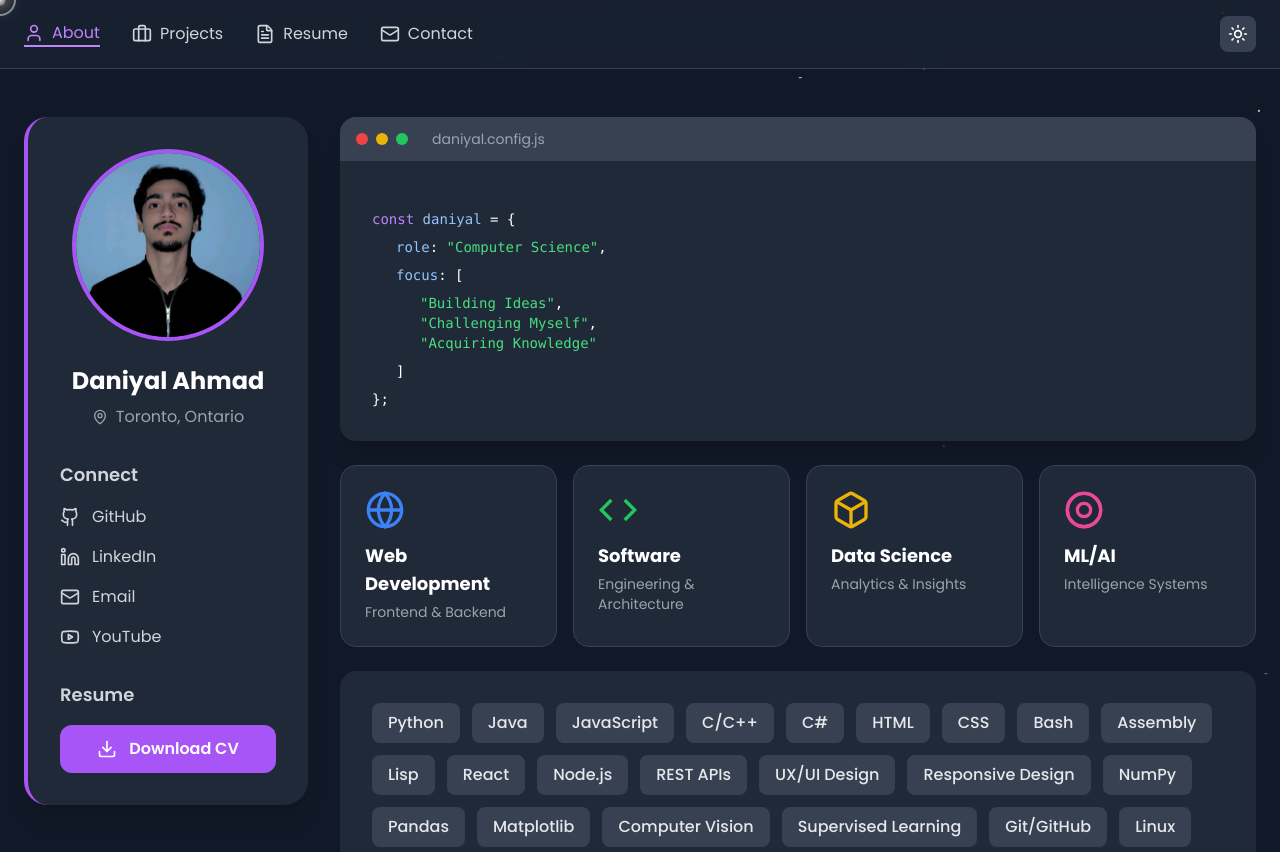
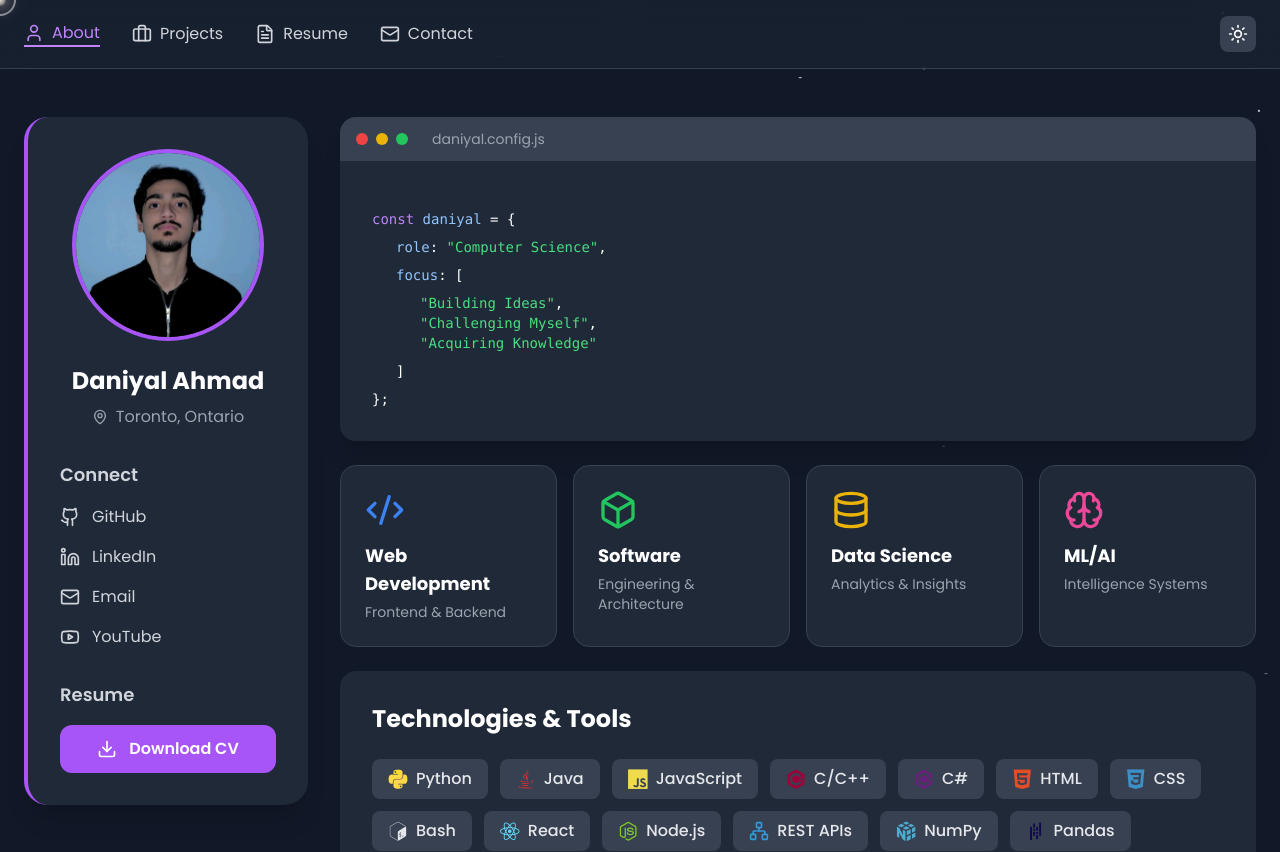
Before and after one commit to daniyalahmad45/my-portfolio, a React (Create React App) app: page / in a window 1280 px wide. Shown: the top 852 px of the page. Built offline with nearby package versions, Linux system fonts and the light colour scheme.

Commit message:
Add logos for tools and languages

```diff
--- a/package.json
+++ b/package.json
@@ -10,6 +10,7 @@
     "lucide-react": "^0.562.0",
     "react": "^19.2.3",
     "react-dom": "^19.2.3",
+    "react-icons": "^5.5.0",
     "react-scripts": "5.0.1",
     "web-vitals": "^2.1.4"
   },
--- a/src/App.js
+++ b/src/App.js
@@ -1,14 +1,16 @@
 import React, { useState } from 'react';
-import { Github, Linkedin, Mail, Briefcase, User, FileText, Sun, Moon, MapPin, ExternalLink, Youtube, Download } from 'lucide-react';
+import { Github, Linkedin, Mail, Briefcase, User, FileText, Sun, Moon, MapPin, ExternalLink, Youtube, Download, Code2, Database, Box, Brain, Eye, Network, Palette, Smartphone, Server, Zap, PackageOpen, Cpu } from 'lucide-react';
 
 export default function Portfolio() {
   const [activeTab, setActiveTab] = useState('about');
   const [darkMode, setDarkMode] = useState(true);
 
-  // Custom cursor effect
   React.useEffect(() => {
     const cursor = document.getElementById('cursor');
     const follower = document.getElementById('cursor-follower');
+
+    if (!cursor || !follower) return;
+
     let mouseX = 0;
     let mouseY = 0;
     let followerX = 0;
@@ -70,7 +72,6 @@ export default function Portfolio() {
     };
   }, []);
 
-  // Replace this data with your own information
   const profileData = {
     name: "Daniyal Ahmad",
     location: "Toronto, Ontario",
@@ -87,7 +88,7 @@ export default function Portfolio() {
       title: "Machine Learning & Computer Vision Project",
       subtitle: "Python",
       description: "End-to-end pipeline (ingestion → features → training → evaluation) automated via CLI/config. Tuned SVM and Random Forest with cross-validated grid search; ~94% macro-F1 on held-out test set. Reproducible plots/reports using NumPy, Pandas, Matplotlib.",
-      techStack: "Python, NumPy, Pandas, Matplotlib, SVM, Random Forest",
+      techStack: ["Python", "NumPy", "Pandas", "Matplotlib"],
       github: "https://github.com/yourusername/ml-cv-project",
       demo: "#"
     },
@@ -95,7 +96,7 @@ export default function Portfolio() {
       title: "AI Resume Analyzer",
       subtitle: "Full Stack",
       description: "Designed and developed a full-stack web application that analyzes resumes and generates structured feedback across multiple scoring dimensions. Built a Node.js backend to process file uploads and perform text analysis using Llama 3 via Groq API, handling asynchronous requests and error states. Implemented a responsive React frontend providing real-time feedback, improving usability and clarity for end users.",
-      techStack: "Node.js, React, Groq API, Llama 3",
+      techStack: ["Node.js", "React", "JavaScript"],
       github: "https://github.com/daniyalahmad45/ai-resume-analyzer",
       demo: "#"
     },
@@ -103,7 +104,7 @@ export default function Portfolio() {
       title: "Web & UX/UI Contributor — Azlyf Co.",
       subtitle: "UX/UI Design",
       description: "Contributed to UX/UI design and development of a Shopify e-commerce site, customizing themes with HTML/CSS/Liquid and organizing 10+ products using UX-driven navigation structures.",
-      techStack: "Shopify, HTML, CSS, Liquid, UX/UI Design",
+      techStack: ["Shopify", "HTML", "CSS"],
       github: "#",
       demo: "#"
     },
@@ -111,47 +112,88 @@ export default function Portfolio() {
       title: "Fitness GPT",
       subtitle: "AI-Powered Workout Planner",
       description: "Built an AI-powered workout planner using React and Node.js, processing 5+ user inputs to generate structured plans via an OpenAI-compatible API with responsive UI and PDF export.",
-      techStack: "React, Node.js, OpenAI API",
+      techStack: ["React", "Node.js", "JavaScript"],
       github: "https://github.com/daniyalahmad45/fitnessgpt",
       demo: "#"
     }
   ];
 
+  // Complete tech icons mapping with devicon AND lucide fallbacks
+  const techIcons = {
+    // Programming Languages
+    'Python': { devicon: 'devicon-python-plain colored', lucide: null, color: null },
+    'Java': { devicon: 'devicon-java-plain colored', lucide: null, color: null },
+    'JavaScript': { devicon: 'devicon-javascript-plain colored', lucide: null, color: null },
+    'C/C++': { devicon: 'devicon-cplusplus-plain colored', lucide: null, color: null },
+    'C#': { devicon: 'devicon-csharp-plain colored', lucide: null, color: null },
+    'HTML': { devicon: 'devicon-html5-plain colored', lucide: null, color: null },
+    'CSS': { devicon: 'devicon-css3-plain colored', lucide: null, color: null },
+    'Bash': { devicon: 'devicon-bash-plain', lucide: null, color: null },
+    'Assembly': { devicon: null, lucide: 'Cpu', color: '#FF6B6B' },
+    'Lisp': { devicon: null, lucide: 'Code2', color: '#9B59B6' },
+
+    // Web & Systems
+    'React': { devicon: 'devicon-react-original colored', lucide: null, color: null },
+    'Node.js': { devicon: 'devicon-nodejs-plain colored', lucide: null, color: null },
+    'REST APIs': { devicon: null, lucide: 'Network', color: '#3498DB' },
+    'UX/UI Design Principles': { devicon: null, lucide: 'Palette', color: '#E91E63' },
+    'Responsive Design': { devicon: null, lucide: 'Smartphone', color: '#00BCD4' },
+    'Client-Server Architecture': { devicon: null, lucide: 'Server', color: '#8E44AD' },
+
+    // ML & Data
+    'Supervised Learning': { devicon: null, lucide: 'Brain', color: '#9C27B0' },
+    'Computer Vision': { devicon: null, lucide: 'Eye', color: '#2196F3' },
+    'Model Evaluation (F1, Precision, Recall)': { devicon: null, lucide: 'Zap', color: '#FFC107' },
+    'NumPy': { devicon: 'devicon-numpy-plain colored', lucide: null, color: null },
+    'Pandas': { devicon: 'devicon-pandas-plain colored', lucide: null, color: null },
+    'Matplotlib': { devicon: 'devicon-matplotlib-plain colored', lucide: null, color: null },
+
+    // Tools & Platforms
+    'Git/GitHub': { devicon: 'devicon-github-original', lucide: null, color: null },
+    'Linux': { devicon: 'devicon-linux-plain', lucide: null, color: null },
+    'Shopify': { devicon: null, lucide: 'PackageOpen', color: '#96BF48' },
+    'VS Code': { devicon: 'devicon-vscode-plain colored', lucide: null, color: null }
+  };
+
   const skills = {
     technical: [
-      "Python",
-      "Java",
-      "JavaScript",
-      "C/C++",
-      "C#",
-      "HTML",
-      "CSS",
-      "Bash",
-      "Assembly",
-      "Lisp"
+      "Python", "Java", "JavaScript", "C/C++", "C#", "HTML", "CSS", "Bash", "Assembly", "Lisp"
     ],
     webAndSystems: [
-      "React",
-      "Node.js",
-      "REST APIs",
-      "UX/UI Design Principles",
-      "Responsive Design",
-      "Client-Server Architecture"
+      "React", "Node.js", "REST APIs", "UX/UI Design Principles", "Responsive Design", "Client-Server Architecture"
     ],
     mlAndData: [
-      "Supervised Learning",
-      "Computer Vision",
-      "Model Evaluation (F1, Precision, Recall)",
-      "NumPy",
-      "Pandas",
-      "Matplotlib"
+      "Supervised Learning", "Computer Vision", "Model Evaluation (F1, Precision, Recall)", "NumPy", "Pandas", "Matplotlib"
     ],
     toolsAndPlatforms: [
-      "Git/GitHub",
-      "Linux",
-      "Shopify (Liquid)",
-      "VS Code"
+      "Git/GitHub", "Linux", "Shopify", "VS Code"
     ]
+  };
+
+  // Function to render tech icon
+  const TechIcon = ({ tech, size = 20 }) => {
+    const iconData = techIcons[tech];
+    if (!iconData) return null;
+
+    if (iconData.devicon) {
+      return <i className={`${iconData.devicon} text-xl`} style={{ fontSize: size }}></i>;
+    } else if (iconData.lucide) {
+      const LucideIcon = {
+        'Code2': Code2,
+        'Cpu': Cpu,
+        'Network': Network,
+        'Palette': Palette,
+        'Smartphone': Smartphone,
+        'Server': Server,
+        'Brain': Brain,
+        'Eye': Eye,
+        'Zap': Zap,
+        'PackageOpen': PackageOpen
+      }[iconData.lucide];
+
+      return LucideIcon ? <LucideIcon size={size} style={{ color: iconData.color }} /> : null;
+    }
+    return null;
   };
 
   const renderContent = () => {
@@ -159,9 +201,7 @@ export default function Portfolio() {
       case 'about':
         return (
           <div className="space-y-6 relative z-10">
-            {/* Code Editor Style Bio */}
             <div className={`${darkMode ? 'bg-gray-800' : 'bg-white'} rounded-2xl shadow-xl overflow-hidden relative z-10`}>
-              {/* Window Header */}
               <div className="bg-gray-700 px-4 py-3 flex items-center gap-2">
                 <div className="flex gap-2">
                   <div className="w-3 h-3 rounded-full bg-red-500"></div>
@@ -171,7 +211,6 @@ export default function Portfolio() {
                 <span className="text-gray-400 text-sm ml-4">daniyal.config.js</span>
               </div>
 
-              {/* Code Content */}
               <div className="bg-gray-800 p-8 font-mono text-sm">
                 <div className="text-gray-500">{/* Learning, Building, Growing :) */}</div>
                 <div className="mt-4">
@@ -209,16 +248,11 @@ export default function Portfolio() {
               </div>
             </div>
 
-            {/* Interest Categories */}
             <div className="grid grid-cols-2 md:grid-cols-4 gap-4 relative z-10">
               <div className={`${darkMode ? 'bg-gray-800' : 'bg-white'} rounded-2xl p-6 hover:scale-105 transition-transform relative z-10 border ${darkMode ? 'border-gray-700' : 'border-gray-200'}`}>
                 <div className="flex flex-col items-start gap-3">
                   <div className="text-blue-500 text-4xl">
-                    <svg className="w-10 h-10" viewBox="0 0 24 24" fill="none" stroke="currentColor" strokeWidth="2">
-                      <circle cx="12" cy="12" r="10"/>
-                      <line x1="2" y1="12" x2="22" y2="12"/>
-                      <path d="M12 2a15.3 15.3 0 0 1 4 10 15.3 15.3 0 0 1-4 10 15.3 15.3 0 0 1-4-10 15.3 15.3 0 0 1 4-10z"/>
-                    </svg>
+                    <Code2 className="w-10 h-10" />
                   </div>
                   <div>
                     <h3 className="font-bold text-lg mb-1">Web Development</h3>
@@ -230,10 +264,7 @@ export default function Portfolio() {
               <div className={`${darkMode ? 'bg-gray-800' : 'bg-white'} rounded-2xl p-6 hover:scale-105 transition-transform relative z-10 border ${darkMode ? 'border-gray-700' : 'border-gray-200'}`}>
                 <div className="flex flex-col items-start gap-3">
                   <div className="text-green-500 text-4xl">
-                    <svg className="w-10 h-10" viewBox="0 0 24 24" fill="none" stroke="currentColor" strokeWidth="2">
-                      <polyline points="16 18 22 12 16 6"/>
-                      <polyline points="8 6 2 12 8 18"/>
-                    </svg>
+                    <Box className="w-10 h-10" />
                   </div>
                   <div>
                     <h3 className="font-bold text-lg mb-1">Software</h3>
@@ -245,11 +276,7 @@ export default function Portfolio() {
               <div className={`${darkMode ? 'bg-gray-800' : 'bg-white'} rounded-2xl p-6 hover:scale-105 transition-transform relative z-10 border ${darkMode ? 'border-gray-700' : 'border-gray-200'}`}>
                 <div className="flex flex-col items-start gap-3">
                   <div className="text-yellow-500 text-4xl">
-                    <svg className="w-10 h-10" viewBox="0 0 24 24" fill="none" stroke="currentColor" strokeWidth="2">
-                      <path d="M21 16V8a2 2 0 0 0-1-1.73l-7-4a2 2 0 0 0-2 0l-7 4A2 2 0 0 0 3 8v8a2 2 0 0 0 1 1.73l7 4a2 2 0 0 0 2 0l7-4A2 2 0 0 0 21 16z"/>
-                      <polyline points="3.27 6.96 12 12.01 20.73 6.96"/>
-                      <line x1="12" y1="22.08" x2="12" y2="12"/>
-                    </svg>
+                    <Database className="w-10 h-10" />
                   </div>
                   <div>
                     <h3 className="font-bold text-lg mb-1">Data Science</h3>
@@ -261,12 +288,7 @@ export default function Portfolio() {
               <div className={`${darkMode ? 'bg-gray-800' : 'bg-white'} rounded-2xl p-6 hover:scale-105 transition-transform relative z-10 border ${darkMode ? 'border-gray-700' : 'border-gray-200'}`}>
                 <div className="flex flex-col items-start gap-3">
                   <div className="text-pink-500 text-4xl">
-                    <svg className="w-10 h-10" viewBox="0 0 24 24" fill="none" stroke="currentColor" strokeWidth="2">
-                      <circle cx="12" cy="12" r="10"/>
-                      <path d="M12 2C6.5 2 2 6.5 2 12s4.5 10 10 10c.9 0 1.8-.1 2.6-.3"/>
-                      <path d="M12 2c5.5 0 10 4.5 10 10s-4.5 10-10 10c-.9 0-1.8-.1-2.6-.3"/>
-                      <circle cx="12" cy="12" r="4"/>
-                    </svg>
+                    <Brain className="w-10 h-10" />
                   </div>
                   <div>
                     <h3 className="font-bold text-lg mb-1">ML/AI</h3>
@@ -276,17 +298,17 @@ export default function Portfolio() {
               </div>
             </div>
 
-            {/* Tech Stack Pills */}
             <div className={`${darkMode ? 'bg-gray-800' : 'bg-white'} rounded-2xl p-8 relative z-10`}>
+              <h3 className="text-2xl font-bold mb-6">Technologies & Tools</h3>
               <div className="flex flex-wrap gap-3">
-                {['Python', 'Java', 'JavaScript', 'C/C++', 'C#', 'HTML', 'CSS', 'Bash', 'Assembly', 'Lisp',
-                  'React', 'Node.js', 'REST APIs', 'UX/UI Design', 'Responsive Design',
-                  'NumPy', 'Pandas', 'Matplotlib', 'Computer Vision', 'Supervised Learning',
-                  'Git/GitHub', 'Linux', 'Shopify', 'VS Code'].map((tech) => (
+                {['Python', 'Java', 'JavaScript', 'C/C++', 'C#', 'HTML', 'CSS', 'Bash',
+                  'React', 'Node.js', 'REST APIs', 'NumPy', 'Pandas',
+                  'Computer Vision', 'Supervised Learning', 'Git/GitHub', 'Linux', 'Shopify', 'VS Code'].map((tech) => (
                   <span
                     key={tech}
-                    className={`${darkMode ? 'bg-gray-700 text-gray-200' : 'bg-gray-200 text-gray-800'} px-4 py-2 rounded-lg font-medium hover:bg-purple-500 hover:text-white transition-colors cursor-default`}
+                    className={`${darkMode ? 'bg-gray-700 text-gray-200' : 'bg-gray-200 text-gray-800'} px-4 py-2 rounded-lg font-medium hover:bg-purple-500 hover:text-white transition-colors cursor-default flex items-center gap-2`}
                   >
+                    <TechIcon tech={tech} size={20} />
                     {tech}
                   </span>
                 ))}
@@ -306,11 +328,6 @@ export default function Portfolio() {
                 <div className="flex flex-col md:flex-row md:items-start md:justify-between mb-4">
                   <div>
                     <h3 className="text-2xl font-bold mb-2">{project.title}</h3>
-                    {project.award && (
-                      <p className="text-purple-400 text-lg mb-2">
-                        {project.award} {project.prize && `(${project.prize})`}
-                      </p>
-                    )}
                     {project.subtitle && (
                       <p className="text-purple-400 text-lg mb-2">{project.subtitle}</p>
                     )}
@@ -321,9 +338,20 @@ export default function Portfolio() {
                   {project.description}
                 </p>
 
-                <p className={`${darkMode ? 'text-gray-400' : 'text-gray-500'} text-sm mb-6`}>
-                  Tech Stack: {project.techStack}
-                </p>
+                <div className="mb-6">
+                  <p className={`${darkMode ? 'text-gray-400' : 'text-gray-500'} text-sm mb-2`}>Tech Stack:</p>
+                  <div className="flex flex-wrap gap-2">
+                    {project.techStack.map((tech) => (
+                      <span
+                        key={tech}
+                        className={`${darkMode ? 'bg-gray-700 text-gray-200' : 'bg-gray-200 text-gray-800'} px-3 py-1.5 rounded-lg text-sm flex items-center gap-2`}
+                      >
+                        <TechIcon tech={tech} size={16} />
+                        {tech}
+                      </span>
+                    ))}
+                  </div>
+                </div>
 
                 <div className="flex gap-4">
                   <a
@@ -358,30 +386,50 @@ export default function Portfolio() {
             <div className="grid grid-cols-1 md:grid-cols-2 gap-6 mb-8">
               <div className={`${darkMode ? 'bg-gray-700/50' : 'bg-gray-100'} rounded-2xl p-6 border-l-4 border-purple-500`}>
                 <h3 className="text-xl font-bold mb-4 text-purple-400">Programming & Markup</h3>
-                <p className={`${darkMode ? 'text-gray-300' : 'text-gray-700'} leading-relaxed`}>
-                  {skills.technical.join(', ')}
-                </p>
+                <div className="flex flex-wrap gap-2">
+                  {skills.technical.map((tech) => (
+                    <span key={tech} className={`${darkMode ? 'bg-gray-600' : 'bg-gray-200'} px-3 py-1.5 rounded-lg text-sm flex items-center gap-2`}>
+                      <TechIcon tech={tech} size={16} />
+                      {tech}
+                    </span>
+                  ))}
+                </div>
               </div>
 
               <div className={`${darkMode ? 'bg-gray-700/50' : 'bg-gray-100'} rounded-2xl p-6 border-l-4 border-purple-500`}>
                 <h3 className="text-xl font-bold mb-4 text-purple-400">Web, UI & Systems</h3>
-                <p className={`${darkMode ? 'text-gray-300' : 'text-gray-700'} leading-relaxed`}>
-                  {skills.webAndSystems.join(', ')}
-                </p>
+                <div className="flex flex-wrap gap-2">
+                  {skills.webAndSystems.map((tech) => (
+                    <span key={tech} className={`${darkMode ? 'bg-gray-600' : 'bg-gray-200'} px-3 py-1.5 rounded-lg text-sm flex items-center gap-2`}>
+                      <TechIcon tech={tech} size={16} />
+                      {tech}
+                    </span>
+                  ))}
+                </div>
               </div>
 
               <div className={`${darkMode ? 'bg-gray-700/50' : 'bg-gray-100'} rounded-2xl p-6 border-l-4 border-purple-500`}>
                 <h3 className="text-xl font-bold mb-4 text-purple-400">Machine Learning & Data</h3>
-                <p className={`${darkMode ? 'text-gray-300' : 'text-gray-700'} leading-relaxed`}>
-                  {skills.mlAndData.join(', ')}
-                </p>
+                <div className="flex flex-wrap gap-2">
+                  {skills.mlAndData.map((tech) => (
+                    <span key={tech} className={`${darkMode ? 'bg-gray-600' : 'bg-gray-200'} px-3 py-1.5 rounded-lg text-sm flex items-center gap-2`}>
+                      <TechIcon tech={tech} size={16} />
+                      {tech}
+                    </span>
+                  ))}
+                </div>
               </div>
 
               <div className={`${darkMode ? 'bg-gray-700/50' : 'bg-gray-100'} rounded-2xl p-6 border-l-4 border-purple-500`}>
                 <h3 className="text-xl font-bold mb-4 text-purple-400">Tools & Platforms</h3>
-                <p className={`${darkMode ? 'text-gray-300' : 'text-gray-700'} leading-relaxed`}>
-                  {skills.toolsAndPlatforms.join(', ')}
-                </p>
+                <div className="flex flex-wrap gap-2">
+                  {skills.toolsAndPlatforms.map((tech) => (
+                    <span key={tech} className={`${darkMode ? 'bg-gray-600' : 'bg-gray-200'} px-3 py-1.5 rounded-lg text-sm flex items-center gap-2`}>
+                      <TechIcon tech={tech} size={16} />
+                      {tech}
+                    </span>
+                  ))}
+                </div>
               </div>
             </div>
 
@@ -462,7 +510,6 @@ export default function Portfolio() {
 
   return (
     <div className={`min-h-screen ${darkMode ? 'bg-gray-900 text-white' : 'bg-gradient-to-br from-blue-100 via-purple-50 to-pink-100 text-gray-900'} transition-colors duration-300`}>
-      {/* Custom Cursor */}
       <div
         id="cursor"
         className="fixed w-3 h-3 rounded-full pointer-events-none mix-blend-difference"
@@ -484,10 +531,8 @@ export default function Portfolio() {
         }}
       />
 
-      {/* Background Elements */}
       <div className="fixed inset-0 overflow-hidden pointer-events-none" style={{ zIndex: 0 }}>
         {darkMode ? (
-          // Stars for dark mode
           [...Array(50)].map((_, i) => (
             <div
               key={i}
@@ -503,7 +548,6 @@ export default function Portfolio() {
             />
           ))
         ) : (
-          // Clouds for light mode
           <>
             {[...Array(12)].map((_, i) => (
               <div
@@ -529,6 +573,7 @@ export default function Portfolio() {
 
       <style>{`
         @import url('https://fonts.googleapis.com/css2?family=Poppins:wght@400;500;600;700;800;900&display=swap');
+        @import url('https://cdn.jsdelivr.net/gh/devicons/devicon@latest/devicon.min.css');
 
         body {
           font-family: 'Poppins', sans-serif;
@@ -580,7 +625,7 @@ export default function Portfolio() {
           border: 2px solid rgba(168, 85, 247, 0.6);
           width: 20px;
           height: 20px;
-          pointer-events: none;
+          pointer-events-none;
           transform: translate(-50%, -50%);
           animation: rippleEffect 1s ease-out;
           z-index: 9997;
@@ -602,7 +647,6 @@ export default function Portfolio() {
         }
       `}</style>
 
-      {/* Navigation */}
       <nav className={`${darkMode ? 'bg-gray-800/50' : 'bg-white/50'} backdrop-blur-md border-b ${darkMode ? 'border-gray-700' : 'border-gray-200'} sticky top-0 z-50 relative`}>
         <div className="container mx-auto px-6 py-4">
           <div className="flex items-center justify-between">
@@ -648,7 +692,6 @@ export default function Portfolio() {
 
       <div className="container mx-auto px-6 py-12">
         <div className="grid grid-cols-1 lg:grid-cols-4 gap-8">
-          {/* Sidebar */}
           <div className={`lg:col-span-1 ${darkMode ? 'bg-gray-800' : 'bg-white'} rounded-3xl p-8 h-fit shadow-xl border-l-4 border-purple-500 relative z-10`}>
             <div className="flex flex-col items-center">
               <div className="w-48 h-48 rounded-full overflow-hidden border-4 border-purple-500 mb-6 bg-gray-700">
@@ -721,7 +764,6 @@ export default function Portfolio() {
             </div>
           </div>
 
-          {/* Main Content */}
           <div className="lg:col-span-3 relative z-10">
             {renderContent()}
           </div>
```
Also changed, not shown: 1 other file (tests, documents, lock files or other folders).
